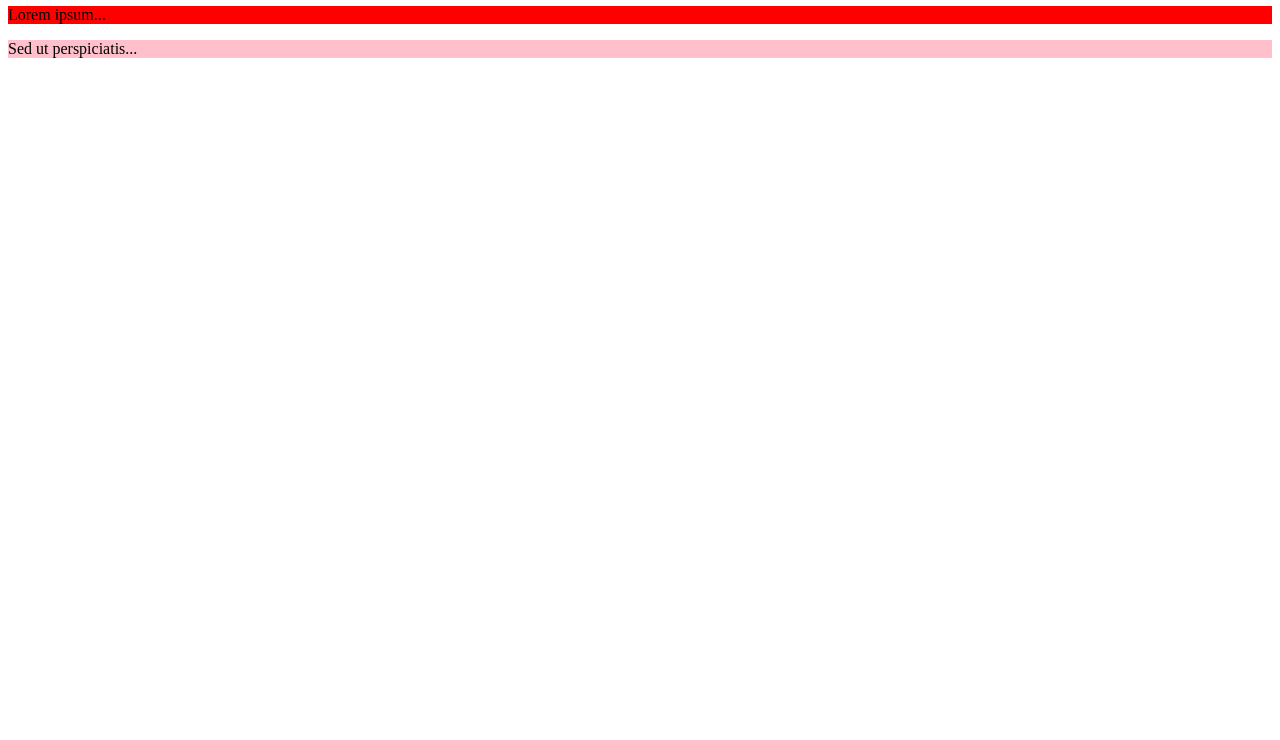
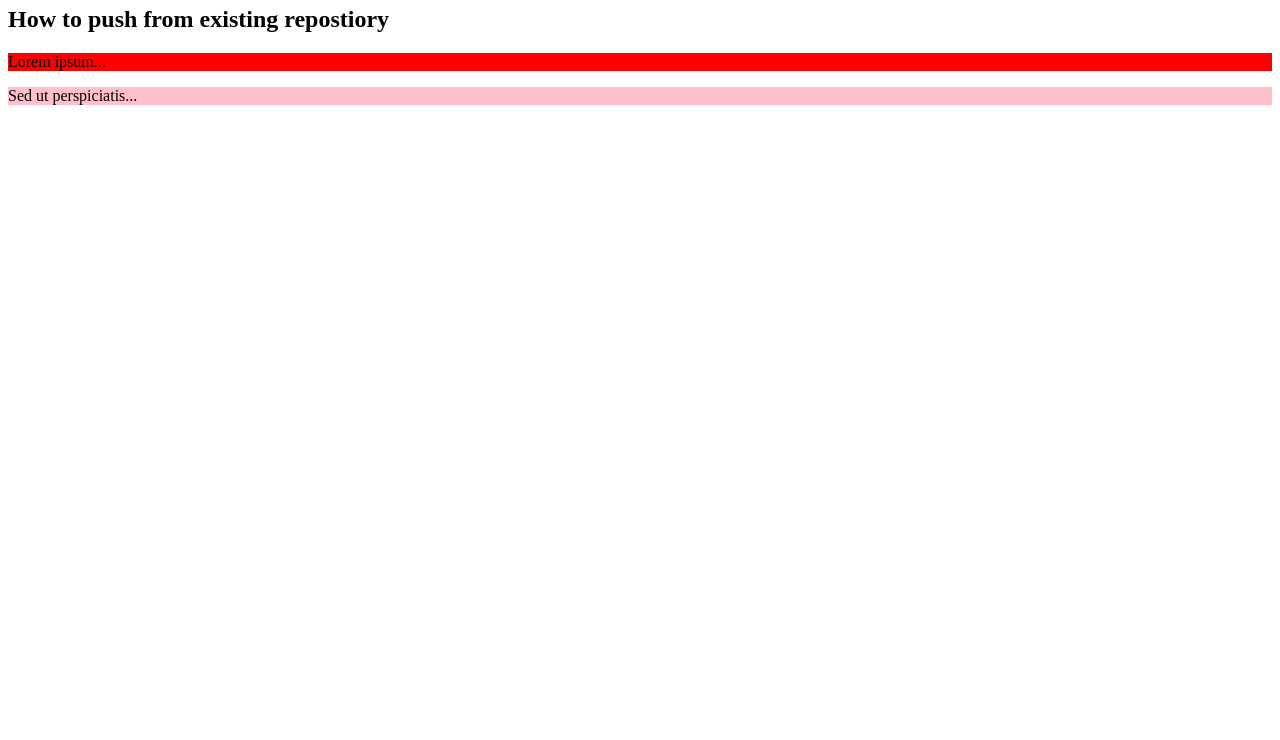
Before and after one commit to appslanka1/GIT, a plain HTML site: page index.html in a window 1280 px wide. Shown: the part 60-800 px from the top of the page. Drawn offline with Linux system fonts and the light colour scheme.

Commit message:
added remort repot

```diff
--- a/index.html
+++ b/index.html
@@ -1,5 +1,6 @@
 <html><body><div class="container-fluid">
     <h1>Hello world, 2</h1>
+    <h2>How to push from existing repostiory</h2>
     <div class="row">
       <div class="col-sm-3" style="background-color:red;">
         <p>Lorem ipsum...</p>
```
